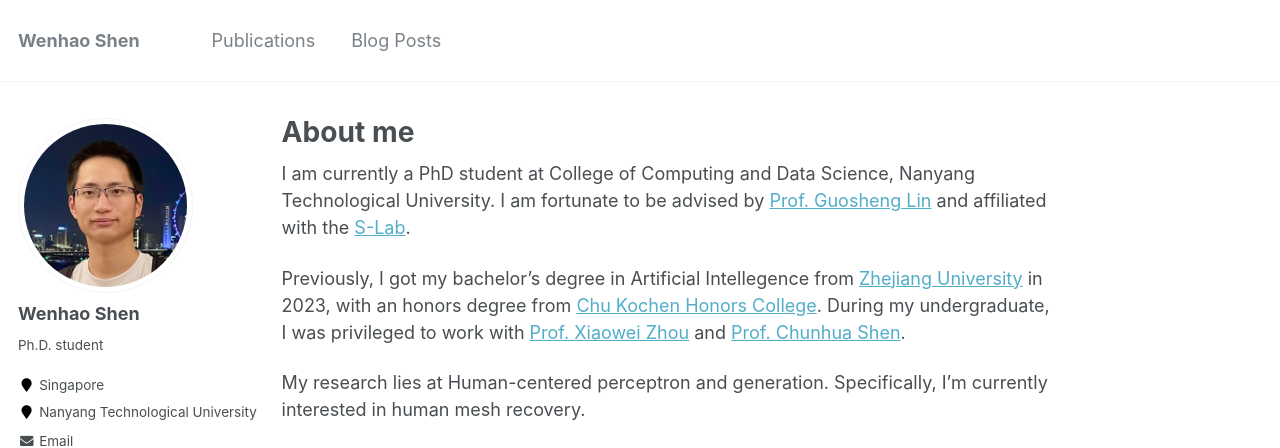
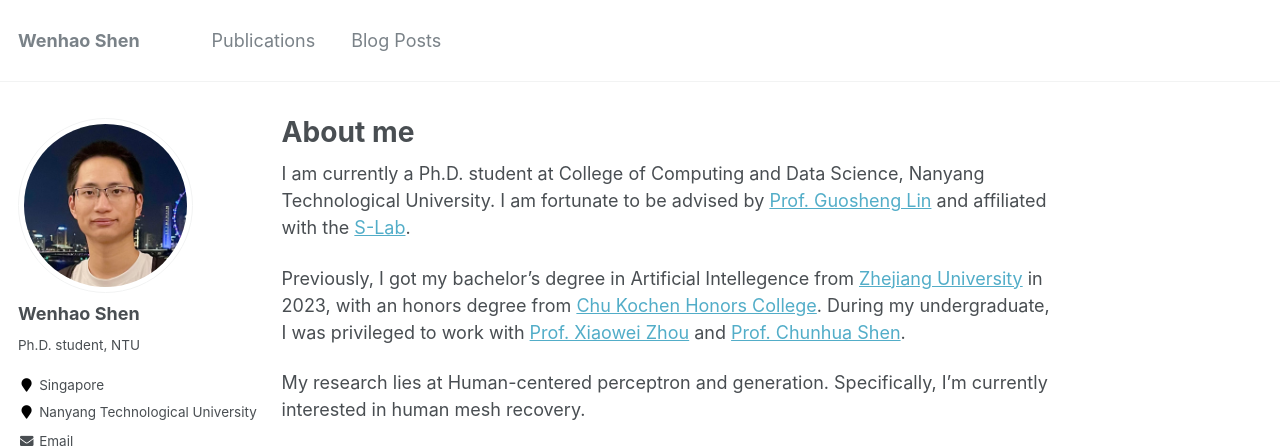
Before and after one commit to shenwenhao01/shenwenhao01.github.io, a Jekyll site: the page built from _pages/about.md, in a window 1280 px wide. Shown: the top 448 px of the page. Built offline with Jekyll 4.4.1, drawn with Linux system fonts in a browser that asks for light colours.

Commit message:
update NTU

```diff
--- a/_config.yml
+++ b/_config.yml
@@ -82,7 +82,7 @@ analytics:
 author:
   name             : "Wenhao Shen"
   avatar           : "profile.jpg"
-  bio              : "Ph.D. student"
+  bio              : "Ph.D. student, NTU"
   location         : "Singapore"
   employer         : "Nanyang Technological University"
   pubmed           :
--- a/_pages/about.md
+++ b/_pages/about.md
@@ -8,7 +8,7 @@ redirect_from:
   - /about.html
 ---
 
-I am currently a PhD student at College of Computing and Data Science, Nanyang Technological University. I am fortunate to be advised by [Prof. Guosheng Lin](https://guosheng.github.io/) and affiliated with the [S-Lab](https://www.ntu.edu.sg/s-lab).
+I am currently a Ph.D. student at College of Computing and Data Science, Nanyang Technological University. I am fortunate to be advised by [Prof. Guosheng Lin](https://guosheng.github.io/) and affiliated with the [S-Lab](https://www.ntu.edu.sg/s-lab).
 
 Previously, I got my bachelor's degree in Artificial Intellegence from [Zhejiang University](https://www.zju.edu.cn/english/) in 2023, with an honors degree from [Chu Kochen Honors College](http://ckc.zju.edu.cn/ckcen/main.htm). During my undergraduate, I was privileged to work with [Prof. Xiaowei Zhou](http://xzhou.me/) and [Prof. Chunhua Shen](https://cshen.github.io/).
 
```
Also changed, not shown: _publications/2009-10-01-paper-title-number-1 copy.md (added, +15 -0 lines).
